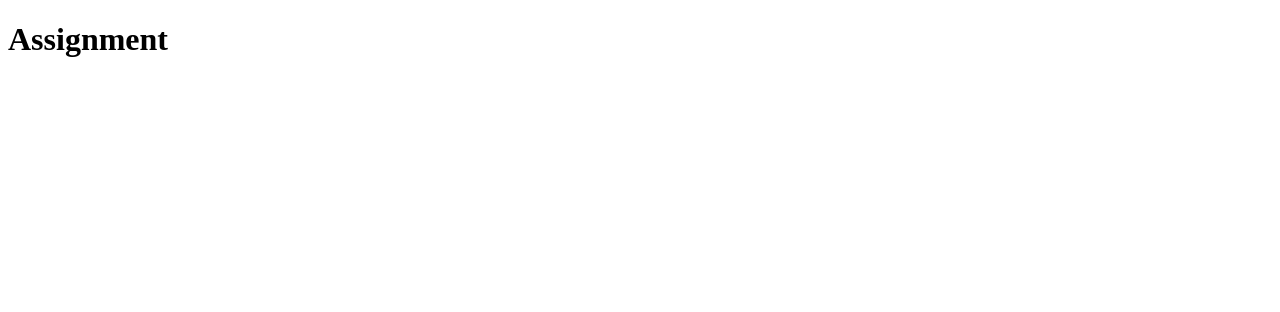
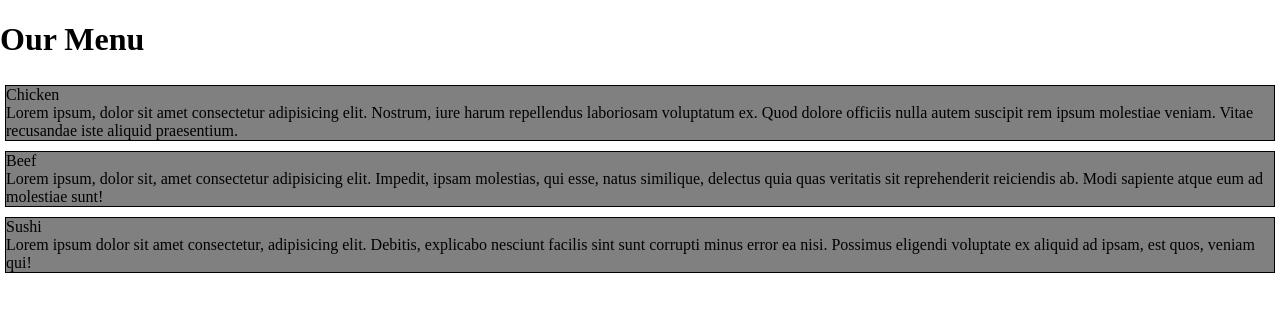
Before and after one commit to adam-holder/Coursera-html-assignments, a plain HTML site: page mod2-assignment/index.html in a window 1280 px wide. Drawn offline with Linux system fonts and the light colour scheme.

Commit message:
Added to stylesheet. Created classes and ids in html file.

```diff
--- a/mod2-assignment/index.html
+++ b/mod2-assignment/index.html
@@ -7,6 +7,24 @@
 </head>
 
 <body>
-<h1>Assignment</h1>
+<h1>Our Menu</h1>
+<!-- Chicken text box -->
+<div class="menuitem">
+	<div id="chicken">Chicken</div>
+	Lorem ipsum, dolor sit amet consectetur adipisicing elit. Nostrum, iure harum repellendus laboriosam voluptatum ex. Quod dolore officiis nulla autem suscipit rem ipsum molestiae veniam. Vitae recusandae iste aliquid praesentium.
+</div>
+
+<!-- Beef text box -->
+<div class="menuitem">
+	<div id="beef">Beef</div>
+	Lorem ipsum, dolor sit, amet consectetur adipisicing elit. Impedit, ipsam molestias, qui esse, natus similique, delectus quia quas veritatis sit reprehenderit reiciendis ab. Modi sapiente atque eum ad molestiae sunt!
+</div>
+
+<!-- Sushi text box -->
+<div class="menuitem">
+	<div id="sushi">Sushi</div>
+	Lorem ipsum dolor sit amet consectetur, adipisicing elit. Debitis, explicabo nesciunt facilis sint sunt corrupti minus error ea nisi. Possimus eligendi voluptate ex aliquid ad ipsam, est quos, veniam qui!
+</div>
+
 </body>
 </html>
--- a/mod2-assignment/style.css
+++ b/mod2-assignment/style.css
@@ -0,0 +1,15 @@
+* {
+	box-sizing: border-box;
+}
+body {
+  	margin: 0;
+ 	padding: 0;
+ 	background-color: white;
+}
+div.menuitem {
+	margin: 5px;
+ 	padding: 0;
+ 	float: left;
+ 	border: 1px solid black;
+	background-color: gray;
+}
```
